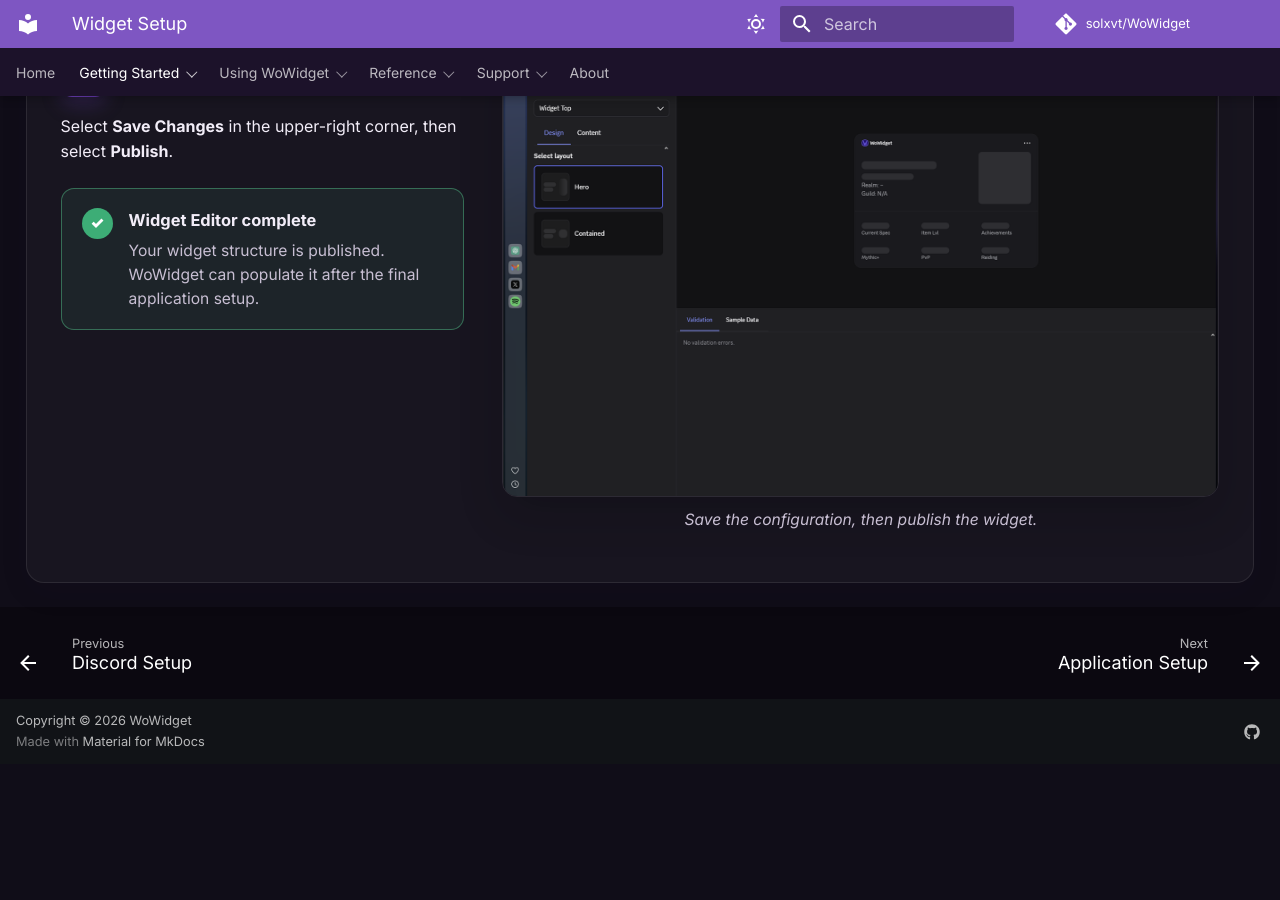
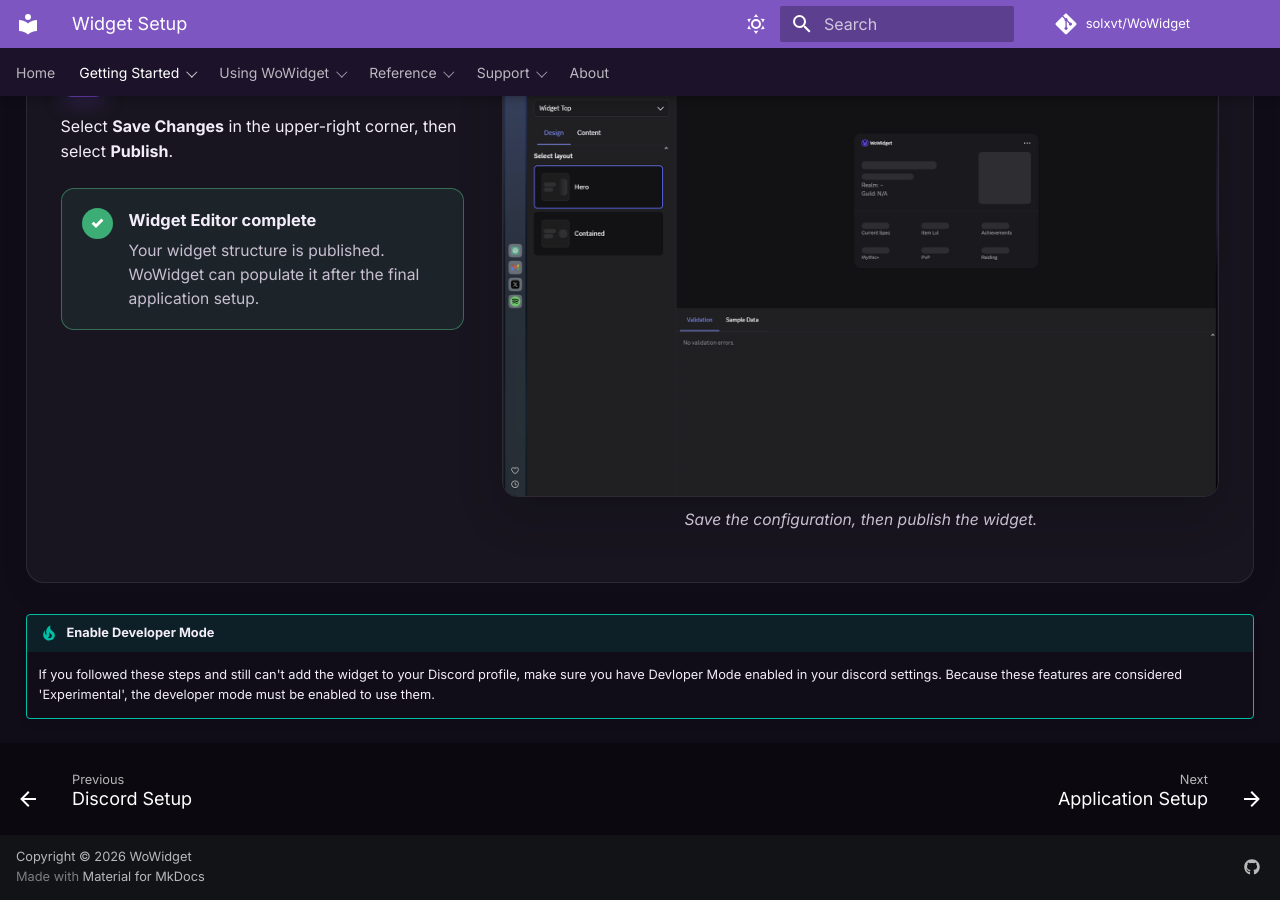
Before and after one commit to solxvt/WoWidget, an MkDocs documentation site: the page built from docs/getting-started/widget-editor.md, in a window 1280 px wide and 900 px high, scrolled down 6929 px. Built offline with MkDocs 1.6.1 and Material for MkDocs 9.7.7, drawn with Linux system fonts in a browser that asks for light colours; comment, search, counter and statistics services are not loaded; before the commit the page ends 7693 px from its top, so only the background shows below that.

Commit message:
Updated documentation to improve user experience

```diff
--- a/docs/getting-started/widget-editor.md
+++ b/docs/getting-started/widget-editor.md
@@ -170,3 +170,6 @@
   </div>
   <figure class="doc-screenshot"><img src="../../assets/images/widget/09-save-publish.png" alt="Discord Widget Editor Save Changes and Publish controls" loading="lazy"><figcaption>Save the configuration, then publish the widget.</figcaption></figure>
 </section>
+
+!!! tip "Enable Developer Mode"
+    If you followed these steps and still can't add the widget to your Discord profile, make sure you have Devloper Mode enabled in your discord settings. Because these features are considered 'Experimental', the developer mode must be enabled to use them.
```
